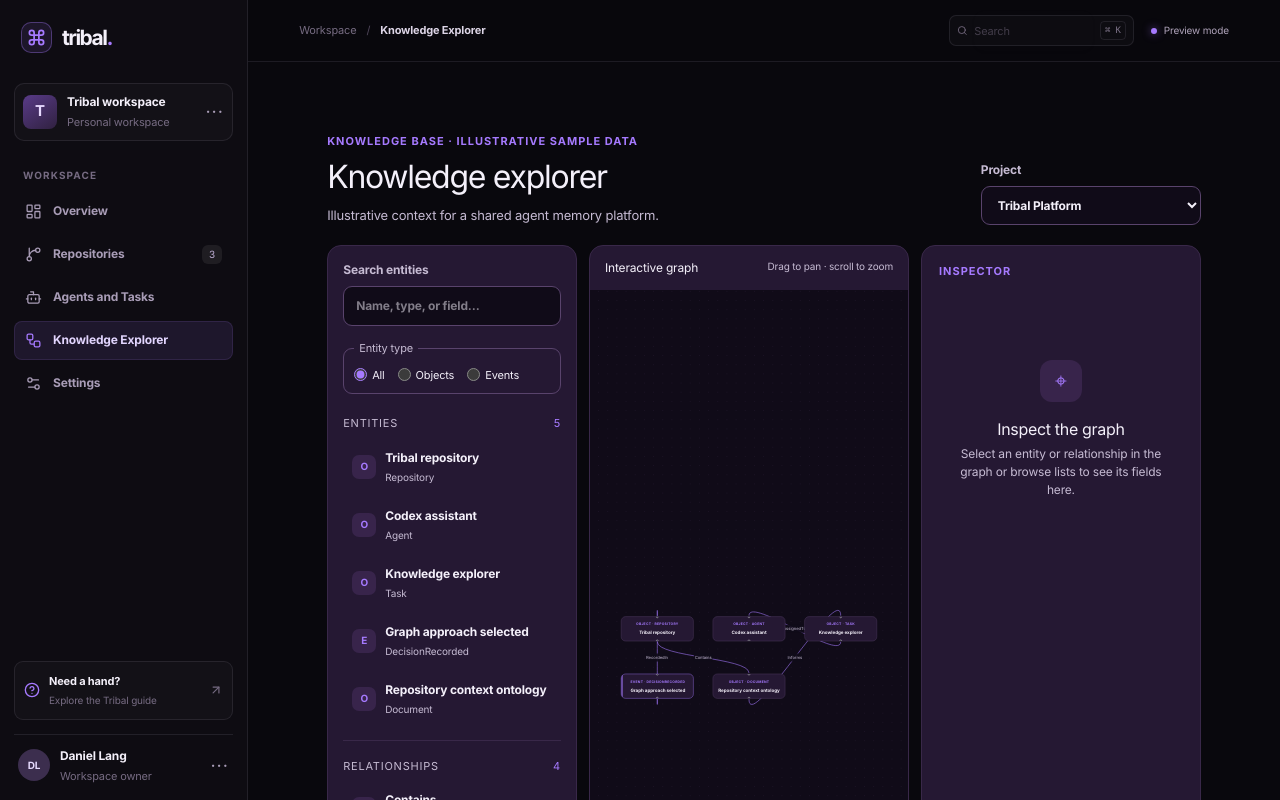
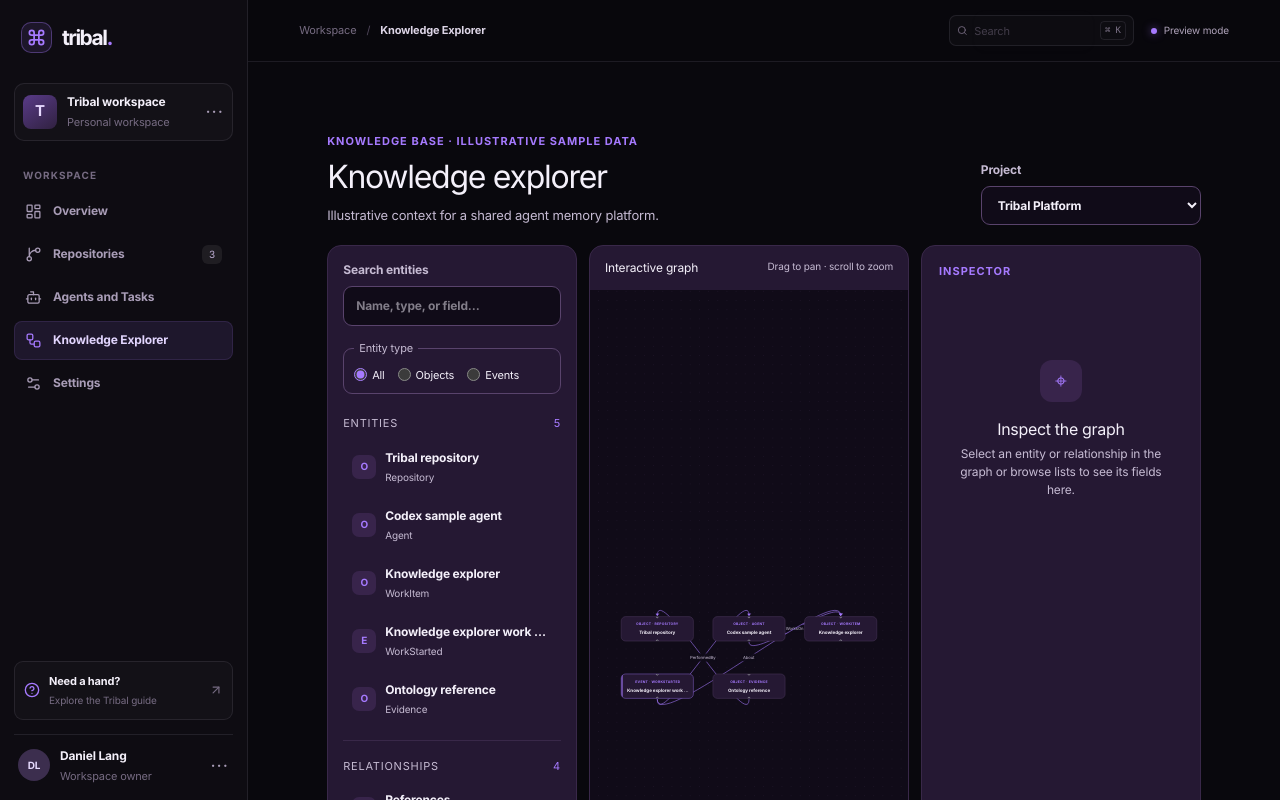
Before and after one commit to Dlang-max/Tribal, a React (Vite) app: page / in a window 1280 px wide. Both pictures are taken after a click on the button "Knowledge Explorer". Shown: the top 800 px of the page. Built offline with nearby package versions, Linux system fonts and the light colour scheme.

Commit message:
fix(graph): align sample records with Tribal v1 ontology

```diff
--- a/src/features/knowledge-explorer/KnowledgeExplorer.tsx
+++ b/src/features/knowledge-explorer/KnowledgeExplorer.tsx
@@ -2,6 +2,7 @@ import { useMemo, useState } from 'react';
 import {
   Background,
   Controls,
+  MarkerType,
   MiniMap,
   ReactFlow,
   type Edge,
@@ -17,17 +18,17 @@ const sampleProjects: ProjectGraph[] = [
     name: 'Tribal Platform',
     description: 'Illustrative context for a shared agent memory platform.',
     entities: [
-      { id: 'repo-tribal', kind: 'object', type: 'Repository', label: 'Tribal repository', fields: { description: 'Application source and project documentation.', url: 'https://github.com/example/tribal', defaultBranch: 'main' } },
-      { id: 'agent-codex', kind: 'object', type: 'Agent', label: 'Codex assistant', fields: { description: 'An AI agent helping maintain the project.', provider: 'OpenAI', capabilities: ['code review', 'implementation'] } },
-      { id: 'task-graph', kind: 'object', type: 'Task', label: 'Knowledge explorer', fields: { description: 'Build an inspection view for project context.', status: 'in progress', priority: 'high' } },
-      { id: 'event-design', kind: 'event', type: 'DecisionRecorded', label: 'Graph approach selected', fields: { description: 'The team selected React Flow for the first graph viewer.', timestamp: '2026-11-07T14:30:00-05:00', outcome: 'Use React Flow' } },
-      { id: 'doc-ontology', kind: 'object', type: 'Document', label: 'Repository context ontology', fields: { description: 'Defines the project knowledge graph vocabulary.', path: 'docs/ontology.md', format: 'Markdown' } },
+      { id: 'repo-tribal', kind: 'object', type: 'Repository', label: 'Tribal repository', fields: { description: 'Application source and project documentation.', name: 'tribal', url: 'https://github.com/example/tribal' } },
+      { id: 'agent-codex', kind: 'object', type: 'Agent', label: 'Codex sample agent', fields: { description: 'An illustrative agent identity for this sample project.', name: 'Codex sample agent', sessionId: 'example-session-001' } },
+      { id: 'task-graph', kind: 'object', type: 'WorkItem', label: 'Knowledge explorer', fields: { description: 'Build an inspection view for project context.', title: 'Knowledge explorer', status: 'in_progress' } },
+      { id: 'event-design', kind: 'event', type: 'WorkStarted', label: 'Knowledge explorer work began', fields: { description: 'Illustrative occurrence: work on the Knowledge Explorer began.', timestamp: '2026-11-07T14:30:00-05:00' } },
+      { id: 'evidence-ontology', kind: 'object', type: 'Evidence', label: 'Ontology reference', fields: { description: 'Sample supporting material about the project context vocabulary.' } },
     ],
     relationships: [
-      { id: 'tribal-r1', type: 'Contains', relationship: { source: 'repo-tribal', target: 'doc-ontology' } },
-      { id: 'tribal-r2', type: 'AssignedTo', relationship: { source: 'task-graph', target: 'agent-codex' } },
-      { id: 'tribal-r3', type: 'RecordedIn', relationship: { source: 'event-design', target: 'repo-tribal' } },
-      { id: 'tribal-r4', type: 'Informs', relationship: { source: 'doc-ontology', target: 'task-graph' } },
+      { id: 'tribal-r1', type: 'References', relationship: { source: 'evidence-ontology', target: 'repo-tribal' } },
+      { id: 'tribal-r2', type: 'WorksOn', relationship: { source: 'agent-codex', target: 'task-graph' } },
+      { id: 'tribal-r3', type: 'About', relationship: { source: 'event-design', target: 'task-graph' } },
+      { id: 'tribal-r4', type: 'PerformedBy', relationship: { source: 'event-design', target: 'agent-codex' } },
     ],
   },
   {
@@ -35,15 +36,16 @@ const sampleProjects: ProjectGraph[] = [
     name: 'Field Notes',
     description: 'Illustrative context for a small research project.',
     entities: [
-      { id: 'repo-notes', kind: 'object', type: 'Repository', label: 'Field notes repo', fields: { description: 'A sample repository for collecting observations.', url: 'https://github.com/example/field-notes', language: 'TypeScript' } },
-      { id: 'person-maya', kind: 'object', type: 'Person', label: 'Maya Chen', fields: { description: 'Research lead for the field notes project.', role: 'Research lead', interests: ['urban gardens', 'biodiversity'] } },
-      { id: 'place-garden', kind: 'object', type: 'Place', label: 'Northside garden', fields: { description: 'Community garden used for sample observations.', neighborhood: 'Northside', public: true } },
-      { id: 'event-observation', kind: 'event', type: 'ObservationRecorded', label: 'Pollinator visit', fields: { description: 'A sample observation of pollinator activity.', timestamp: '2026-10-18T09:15:00-04:00', species: 'Monarch butterfly', count: 3 } },
+      { id: 'repo-notes', kind: 'object', type: 'Repository', label: 'Field notes repo', fields: { description: 'A sample repository for collecting observations.', name: 'field-notes', url: 'https://github.com/example/field-notes' } },
+      { id: 'person-maya', kind: 'object', type: 'Developer', label: 'Maya Chen (sample identity)', fields: { description: 'Synthetic identity values used only to illustrate a Developer record.', firstName: 'Maya', lastName: 'Chen', email: 'maya.chen@example.org' } },
+      { id: 'finding-pollinator', kind: 'object', type: 'Finding', label: 'Pollinator activity', fields: { description: 'Illustrative finding: monarch butterflies visited the sample garden.' } },
+      { id: 'evidence-garden', kind: 'object', type: 'Evidence', label: 'Garden observation notes', fields: { description: 'Synthetic observation notes that support the pollinator finding.', sourceUri: 'https://example.org/field-notes/pollinator-observation' } },
     ],
     relationships: [
-      { id: 'notes-r1', type: 'MaintainedBy', relationship: { source: 'repo-notes', target: 'person-maya' } },
-      { id: 'notes-r2', type: 'LocatedAt', relationship: { source: 'event-observation', target: 'place-garden' } },
-      { id: 'notes-r3', type: 'RecordedBy', relationship: { source: 'event-observation', target: 'person-maya' } },
+      { id: 'notes-r1', type: 'About', relationship: { source: 'finding-pollinator', target: 'repo-notes' } },
+      { id: 'notes-r2', type: 'Supports', relationship: { source: 'evidence-garden', target: 'finding-pollinator' } },
+      { id: 'notes-r3', type: 'ProducedBy', relationship: { source: 'finding-pollinator', target: 'person-maya' } },
+      { id: 'notes-r4', type: 'References', relationship: { source: 'evidence-garden', target: 'repo-notes' } },
     ],
   },
 ];
@@ -89,6 +91,7 @@ export function KnowledgeExplorer() {
     target: edge.relationship.target,
     label: edge.type,
     animated: selection?.kind === 'relationship' && selection.id === edge.id,
+    markerEnd: { type: MarkerType.ArrowClosed, color: '#A67AFF' },
     style: { stroke: '#A67AFF', strokeWidth: 1.5 },
     labelStyle: { fill: '#C6BBD3', fontSize: 11 },
     labelBgStyle: { fill: '#100B18', fillOpacity: 0.9 },
```
